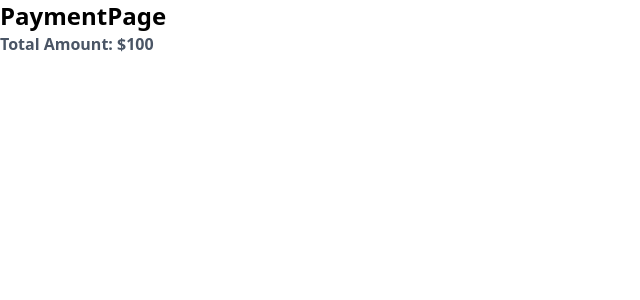
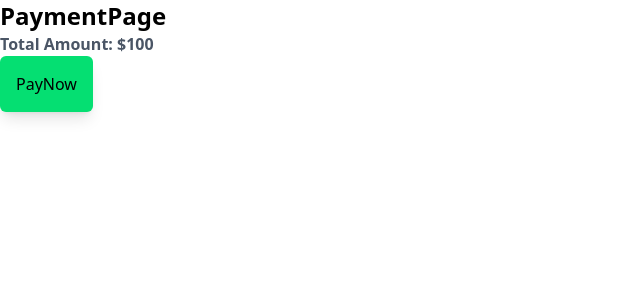
Before and after one commit to Samsul7718/Eshop_frontend, a React (Vite) app: page /payment in a window 1280 px wide. Shown: the top 300 px of the page, without its empty margins (0-640 px from the left). Built offline with nearby package versions, Linux system fonts and the light colour scheme.

Commit message:
button created

```diff
--- a/src/page/PaymentPage.jsx
+++ b/src/page/PaymentPage.jsx
@@ -5,6 +5,7 @@ const PaymentPage = () => {
     <div>
       <div className='text-2xl font-bold'>PaymentPage</div>
       <div className='font-bold text-gray-600'>Total Amount: $100</div>
+      <button className='bg-green-400 p-4 rounded-md shadow-lg'>PayNow</button>
     </div>
 
   )
```
